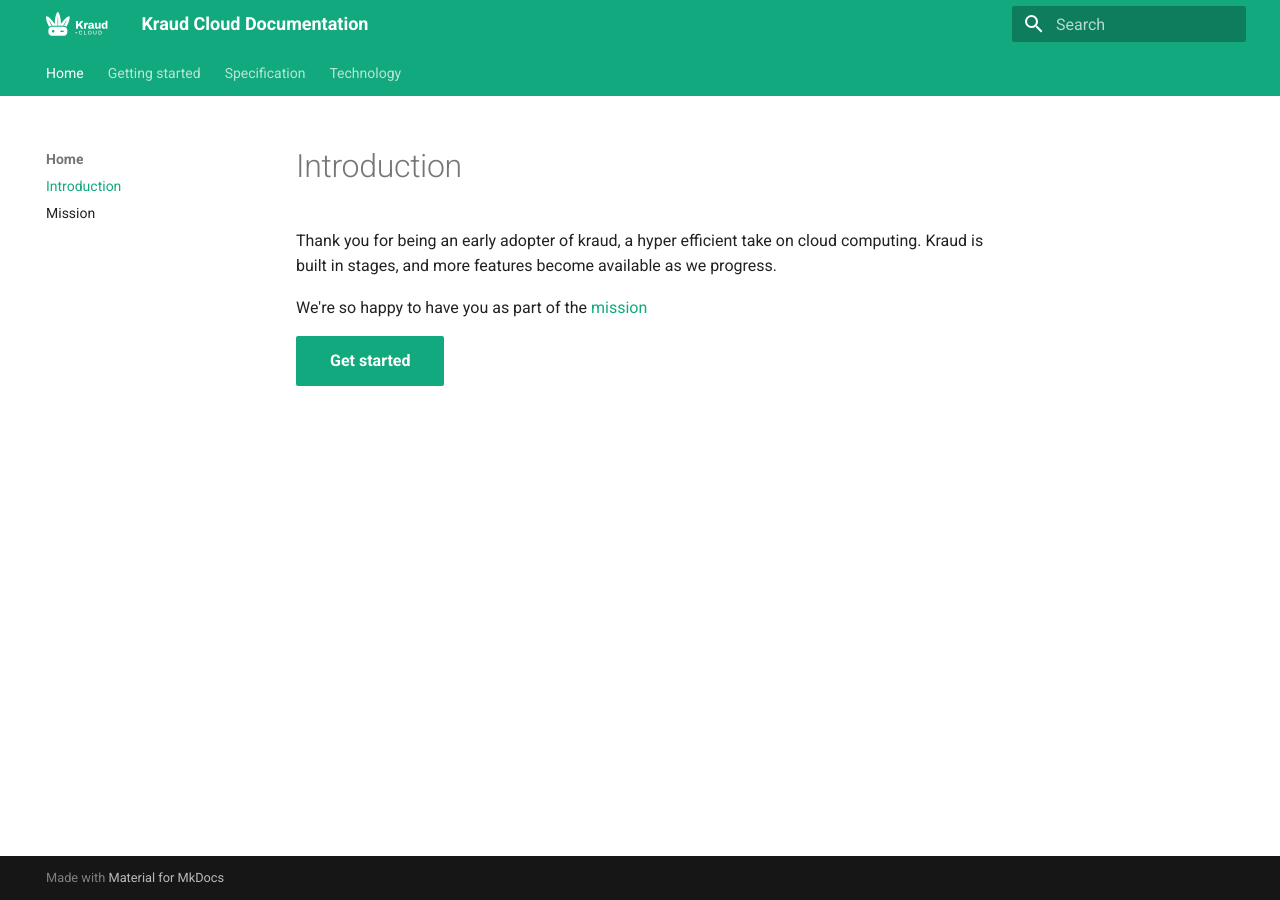
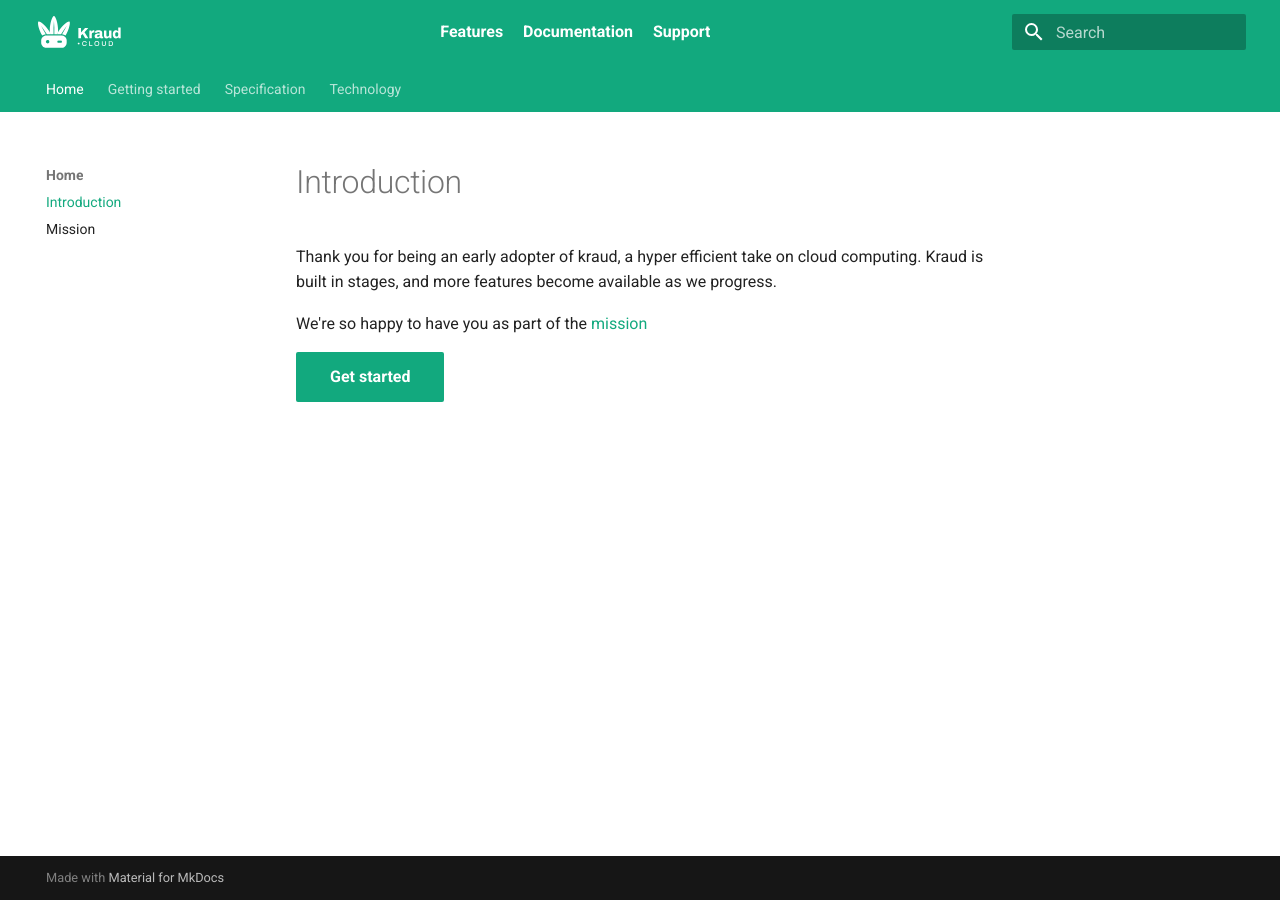
Before and after one commit to kraudcloud/wiki, an MkDocs documentation site: the page built from docs/index.md, in a window 1280 px wide. Built offline with MkDocs 1.6.1 and Material for MkDocs 9.7.7, drawn with Linux system fonts in a browser that asks for light colours.

Commit message:
implement new header

```diff
--- a/docs/stylesheets/extra.css
+++ b/docs/stylesheets/extra.css
@@ -5,11 +5,73 @@
     --md-accent-fg-color: #18906e;
 }
 
-
 .red {
-  color: red;
+    color: red;
 }
 
-.green{
-  color: green;
+.green {
+    color: green;
 }
+
+.md-header__inner {
+    padding: 0.4rem 0.2rem;
+}
+
+.md-header__button.md-logo {
+    padding: 0;
+}
+
+.md-header__button.md-logo img,
+.md-header__button.md-logo svg {
+    height: 1.6rem;
+}
+
+.md-header__title>.md-header__ellipsis {
+    display: flex;
+    justify-content: center;
+    align-items: center;
+}
+
+.md-ellipsis {
+    display: flex;
+    align-items: center;
+    gap: 1rem;
+}
+
+.md-ellipsis .custom-link {
+    font-size: 0.8rem;
+}
+
+.md-ellipsis .custom-link:hover {
+    text-decoration: underline;
+}
+
+@media (max-width: 1218.98px) {
+    .md-nav__title .custom-link {
+        display: none;
+    }
+}
+
+@media (max-width: 479.98px) {
+    .md-nav__title[for=__drawer] {
+        height: auto !important;
+        padding: 0.8rem 0.8rem 0.2rem !important;
+    }
+
+    .md-nav__title[for=__drawer] .md-nav__button {
+        position: relative !important;
+        top: 0 !important;
+        left: 0 !important;
+        right: 0 !important;
+        padding: 0 !important;
+        margin: 0 0 0.6rem;
+    }
+
+    .md-nav__title .custom-link {
+        display: block;
+    }
+
+    .md-ellipsis {
+        display: none;
+    }
+}
--- a/mkdocs.yml
+++ b/mkdocs.yml
@@ -1,9 +1,14 @@
-site_name: Kraud Cloud Documentation
+site_name:
+  <a class='custom-link' href='https://kraudcloud.com/#scroll-destination'>Features</a>
+  <a class='custom-link' href='.'>Documentation</a>
+  <a class='custom-link' href='https://discord.gg/wppeemfAn9'>Support</a>
+
 theme:
   logo: assets/logo.svg
   name: material
   custom_dir: overrides
   features:
+    - header.autohide
     - content.tabs.link
     - navigation.expand
     - navigation.sections
```
Also changed, not shown: overrides/main.html (+15 -4 lines), docs/assets/logo.svg.
